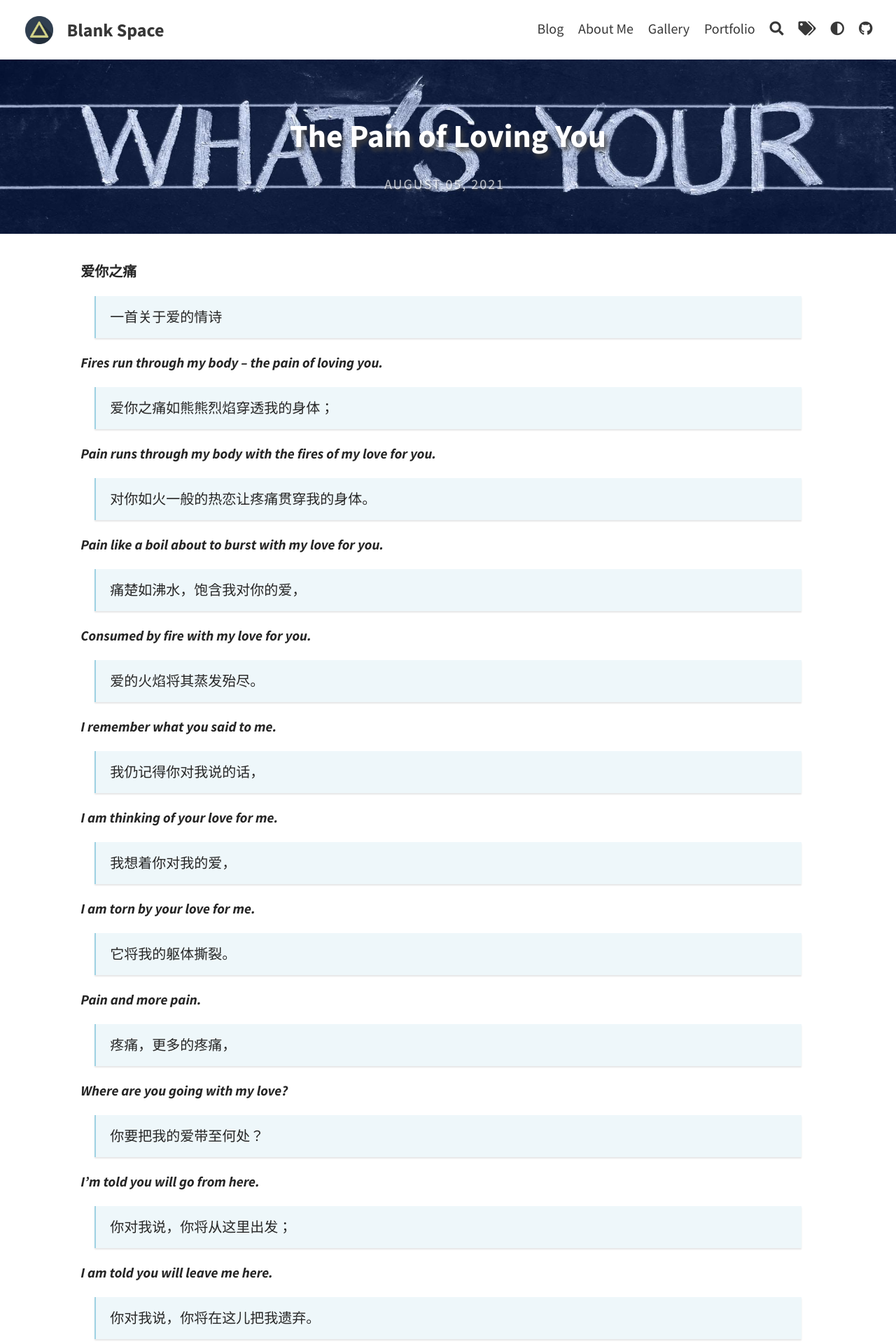
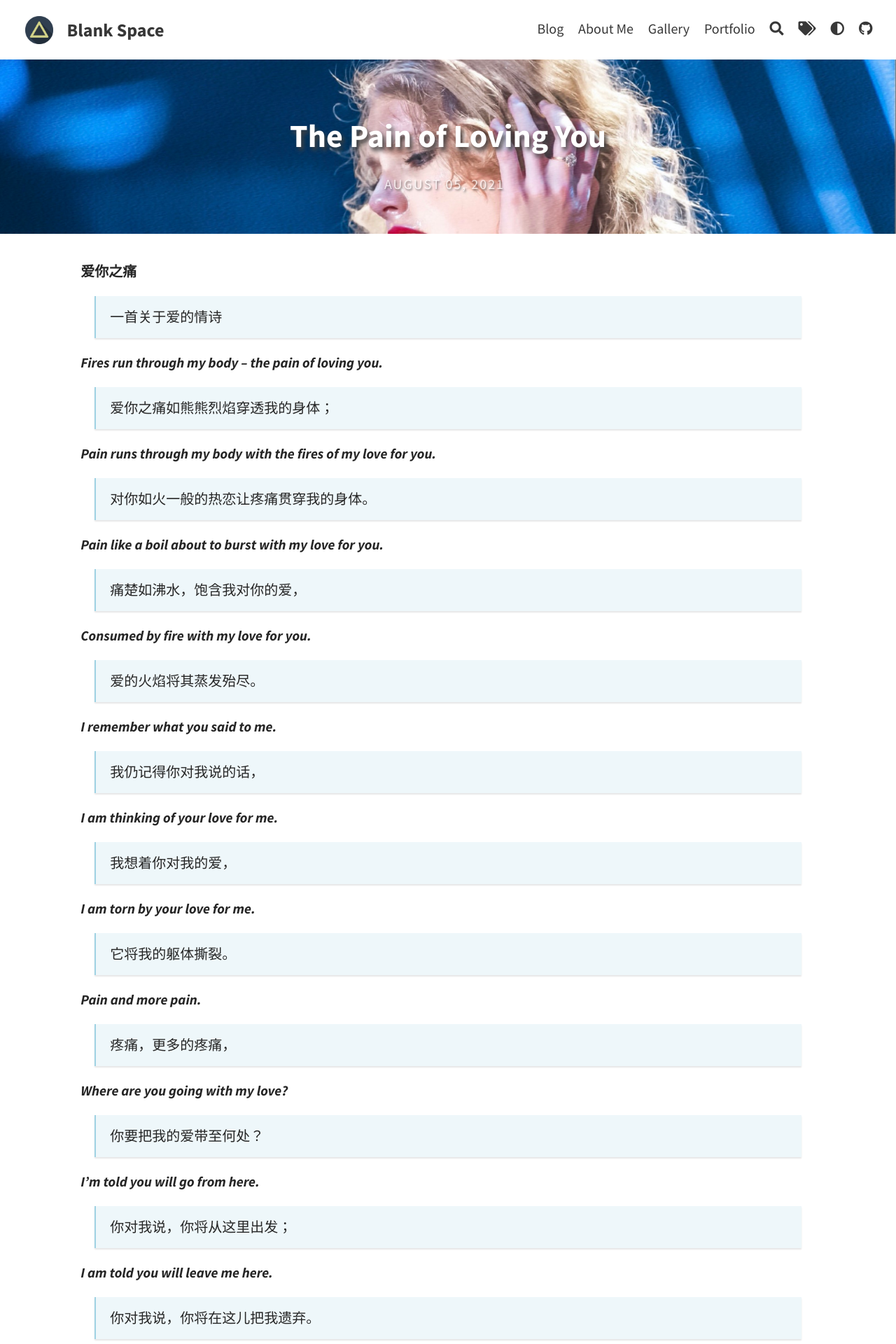
Before and after one commit to OnlyProbie/sketches, a Jekyll site: the page built from docs/_posts/2021-08-05-the-pain-of-loving-you.md, in a window 1280 px wide. Shown: the top 1920 px of the page at 70% size. Built offline with Jekyll 4.4.1, drawn with Linux system fonts in a browser that asks for light colours.

Commit message:
improvement: udpate

```diff
--- a/docs/_posts/2021-08-05-the-pain-of-loving-you.md
+++ b/docs/_posts/2021-08-05-the-pain-of-loving-you.md
@@ -1,8 +1,8 @@
 ---
 layout: post
 title: The Pain of Loving You
-feature-img: assets/img/feature-img/story.jpeg              # Add a feature-image to the post
-thumbnail: assets/img/thumbnails/feature-img/the-pain-of-loving-you.jpeg  # Add a thumbnail image on blog view
+feature-img: assets/img/feature-img/the-pain-of-loving-you.jpeg              # Add a feature-image to the post
+thumbnail: assets/img/thumbnails/feature-img/story.jpeg  # Add a thumbnail image on blog view
 tags: [Sketches, English, Love]
 ---
 
```
Also changed, not shown: docs/assets/img/feature-img/the-pain-of-loving-you.jpeg (renamed from docs/assets/img/thumbnails/feature-img/the-pain-of-loving-you.jpeg).
